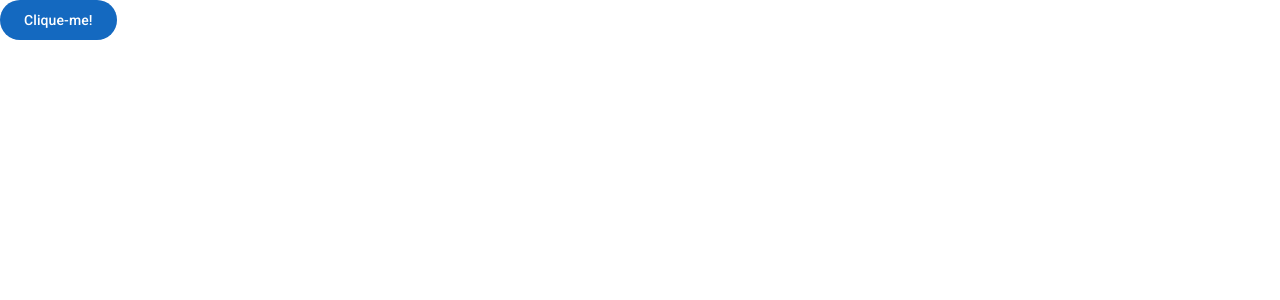
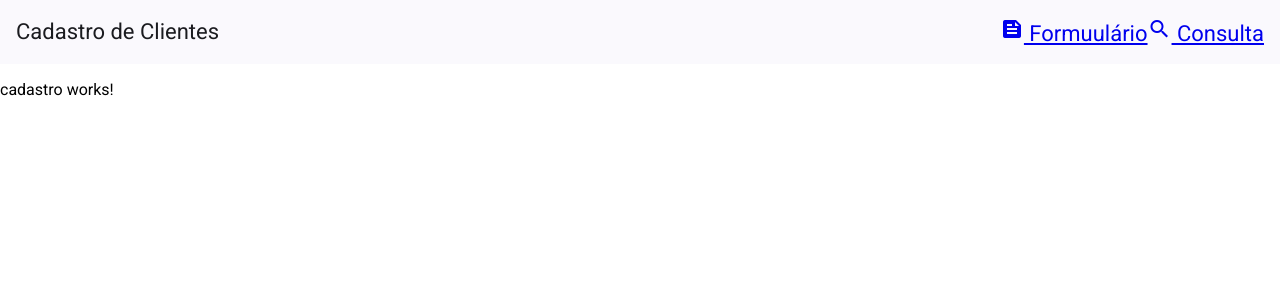
Before and after one commit to FelipeUnknown/curd-angular, an Angular app: page /cadastro in a window 1280 px wide. Before the commit this address led to /. Shown: the top 300 px of the page. Built offline with nearby package versions, Linux system fonts and the light colour scheme.

Commit message:
criação das rotas 'cadastro' e 'consulta' 12/09/25

```diff
--- a/angular.json
+++ b/angular.json
@@ -92,7 +92,7 @@
               }
             ],
             "styles": [
-              "@angular/material/prebuilt-themes/azure-blue.css",
+              "@angular/material/prebuilt-themes/indigo-pink.css",
               "src/styles.scss"
             ],
             "scripts": []
--- a/src/app/app.component.html
+++ b/src/app/app.component.html
@@ -1 +1,13 @@
-<button mat-flat-button >Clique-me!</button>
+<mat-toolbar color="primary">
+    <span>Cadastro de Clientes</span>
+    <span class="spacer"></span>
+    <a routerLink="/cadastro">
+        <mat-icon fontIcon="feed"></mat-icon>
+        Formuulário
+    </a>
+    <a routerLink="/consulta">
+        <mat-icon fontIcon="search"></mat-icon>
+        Consulta
+    </a>
+</mat-toolbar>
+<router-outlet></router-outlet>
--- a/src/app/app.component.scss
+++ b/src/app/app.component.scss
@@ -0,0 +1,4 @@
+.spacer{
+    flex: 1 1 auto;
+
+}
--- a/src/app/app.routes.ts
+++ b/src/app/app.routes.ts
@@ -1,3 +1,8 @@
 import { Routes } from '@angular/router';
+import { CadastroComponent } from './cadastro/cadastro.component';
+import { ConsultaComponent } from './consulta/consulta.component';
 
-export const routes: Routes = [];
+export const routes: Routes = [
+    {path: 'cadastro', component:CadastroComponent },
+    { path: 'consulta', component:ConsultaComponent }
+];
--- /dev/null
+++ b/src/app/cadastro/cadastro.component.html
@@ -0,0 +1 @@
+<p>cadastro works!</p>
--- /dev/null
+++ b/src/app/consulta/consulta.component.html
@@ -0,0 +1 @@
+<p>consulta works!</p>
```
Also changed, not shown: src/app/app.component.ts (+4 -3 lines), src/app/cadastro/cadastro.component.ts (added, +11 -0 lines), src/app/consulta/consulta.component.ts (added, +11 -0 lines), src/app/cadastro/cadastro.component.scss (added), src/app/consulta/consulta.component.scss (added), 2 other files (tests, documents, lock files or other folders).
